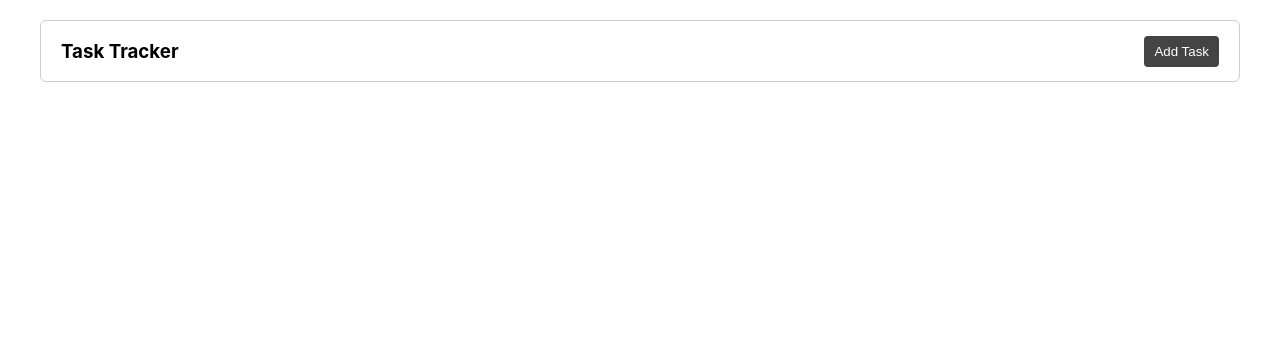
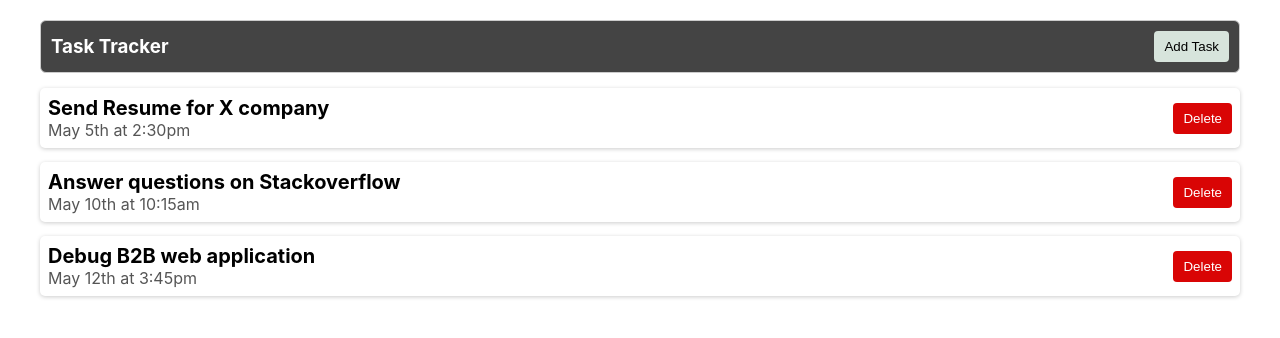
Before and after one commit to masoudtabatabaei/react-task-tracker, a React (Create React App) app: page / in a window 1280 px wide. Shown: the top 338 px of the page. Built offline with nearby package versions, Linux system fonts and the light colour scheme.

Commit message:
Feature: Implement functionality of delete task

```diff
--- a/src/App.css
+++ b/src/App.css
@@ -1,5 +1,10 @@
+* {
+  padding: 0;
+  margin: 0;
+  box-sizing: border-box;
+}
+
 .container {
-  display: flex;
   max-width: 1200px;
   margin: 20px auto;
 }
@@ -12,6 +17,11 @@
 }
 
 .btn-primary {
-  background-color: #444444;
+  background-color: #d7e4dc;
+  color: #000000;
+}
+
+.btn-danger {
+  background-color: #d90505;
   color: #ffffff;
 }
--- a/src/App.js
+++ b/src/App.js
@@ -1,10 +1,43 @@
+import { useState } from "react";
 import Header from "./components/header/header";
+import Tasks from "./components/tasks/tasks";
 import "./App.css";
 
 function App() {
+  const taskList = [
+    {
+      id: 1,
+      text: "Send Resume for X company",
+      day: "May 5th at 2:30pm",
+      reminder: true,
+    },
+    {
+      id: 2,
+      text: "Answer questions on Stackoverflow",
+      day: "May 10th at 10:15am",
+      reminder: true,
+    },
+    {
+      id: 3,
+      text: "Debug B2B web application",
+      day: "May 12th at 3:45pm",
+      reminder: false,
+    },
+  ];
+
+  const [tasks, setTasks] = useState(taskList);
+
+  // handle delete task
+  const handleDelete = (id) => {
+    const tasksClone = [...tasks];
+    const filtered = tasksClone.filter((task) => task.id !== id);
+    setTasks(filtered);
+  };
+
   return (
     <div className="container">
       <Header />
+      <Tasks tasks={tasks} onDelete={handleDelete} />
     </div>
   );
 }
--- a/src/components/button/button.jsx
+++ b/src/components/button/button.jsx
@@ -6,4 +6,8 @@ const Button = ({ btnClass, text, handleClick }) => {
   );
 };
 
+Button.defaultProps = {
+  btnClass: "primary",
+};
+
 export default Button;
--- a/src/components/header/header.css
+++ b/src/components/header/header.css
@@ -3,8 +3,10 @@
   justify-content: space-between;
   align-items: center;
   width: 100%;
-  padding: 0 20px;
+  padding: 10px;
   border: 1px solid #cccccc;
   border-radius: 6px;
   margin-bottom: 15px;
+  background-color: #444444;
+  color: #ffffff;
 }
--- a/src/components/header/header.jsx
+++ b/src/components/header/header.jsx
@@ -10,7 +10,7 @@ const Header = () => {
   return (
     <div className="header-container">
       <h3>Task Tracker</h3>
-      <Button btnClass="primary" text="Add Task" handleClick={handleClick} />
+      <Button text="Add Task" handleClick={handleClick} />
     </div>
   );
 };
```
